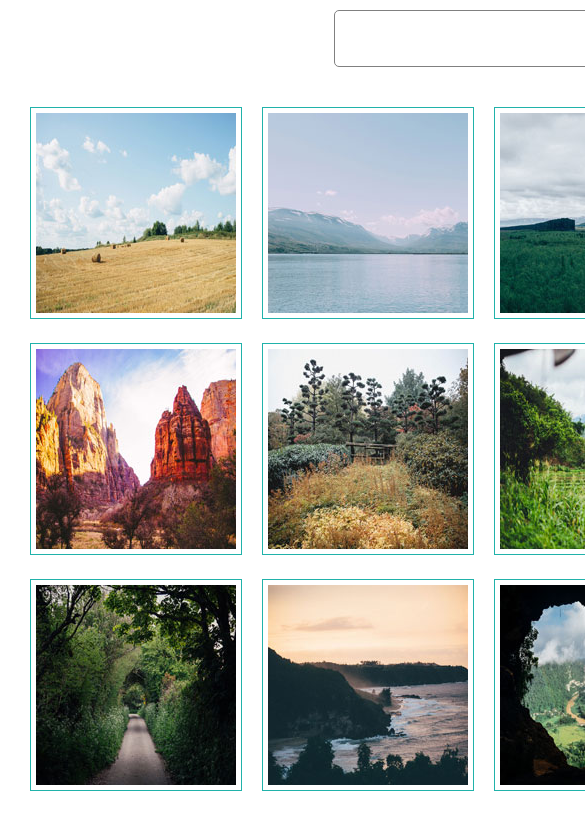
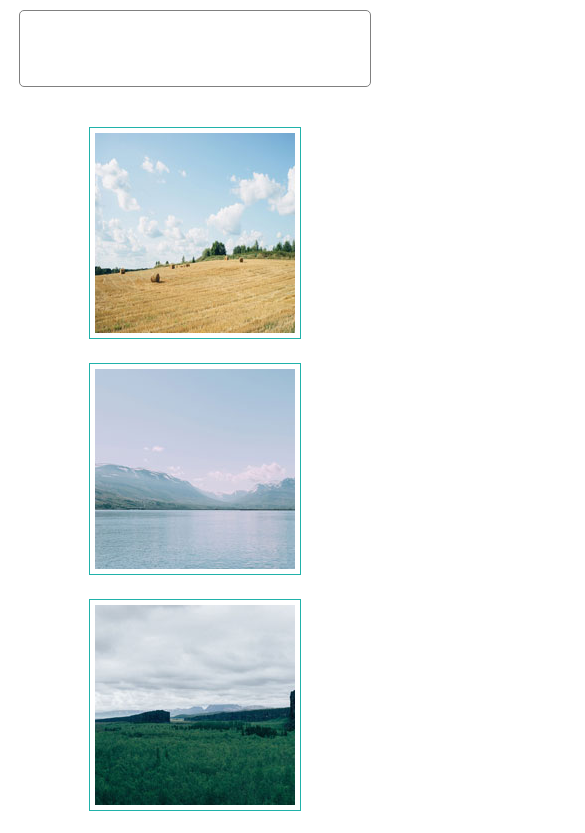
Before and after one commit to mahassan/FEWD-04-Interactive-Photo-Gallery, a plain HTML site: page index.html in a window 390 px wide. Shown: the top 833 px of the page, 585 px wide, since content can reach past the window. Drawn offline with nearby package versions, Linux system fonts and the light colour scheme.

Commit message:
Added responsive styles|

```diff
--- a/css/styles.css
+++ b/css/styles.css
@@ -1,31 +1,26 @@
 #wrapper{
+ display: flex;
+ flex-direction: column;
+ justify-content: center;
+}
+.header{
+    display: flex;
     justify-content: center;
-    width:1000px;
-    margin:0 auto;
 }
 input{
-    padding:15px;
-    margin:0 auto;
+    padding:25px;
     border:1px solid grey;
     border-radius: 5px;
     width:300px;
-    margin:10px 0;
+    margin:10px;
     font-size: 16pt;
 }
-input:focus{
-    box-shadow: 0px 5px 3px lightseagreen;
-}
-.header{
-    width: 1000px;
-    text-align: center;
-}
+
 .main{
-    max-width: 1000px;
     margin:20px;
     display: flex;
-    flex-basis: 1000px;
     flex-wrap: wrap;
-    text-align: center;
+    justify-content: center;
 }
 .item{
     margin:10px;
@@ -40,3 +35,15 @@ img{
     text-align: center!important;
     font-size:24px!important;
 }
+@media screen and (min-width:800px) and (max-width:3000px){
+    #wrapper{
+        width: 1000px;
+        margin:10px auto;
+    }
+    input:focus{
+        box-shadow: 0px 5px 3px lightseagreen;
+    }
+    input{
+        padding:15px;
+    }
+}
```
